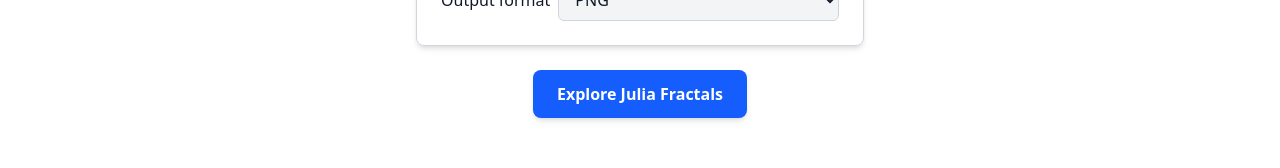
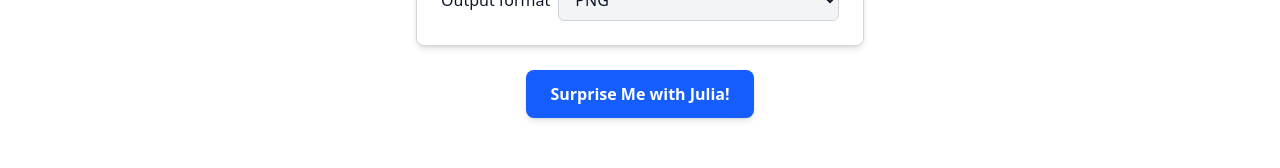
Before and after one commit to santoshxshrestha/rustylens, a Next.js app: page / in a window 1280 px wide. Shown: the part 278-446 px from the top of the page. Built offline with nearby package versions, Linux system fonts and the light colour scheme; no server answers.

Commit message:
fix: removed unused imports

```diff
--- a/app/components/UnleashJulia.tsx
+++ b/app/components/UnleashJulia.tsx
@@ -1,9 +1,9 @@
 import Link from "next/link";
 export default function UnleashJulia() {
     return (
-            <Link href="/julia" className="inline-block px-6 py-3 bg-blue-600 text-white font-semibold rounded-lg shadow-md hover:bg-blue-700 transition-colors duration-300">
-                Explore Julia Fractals
-            </Link>
+        <Link href="/julia" className="inline-block px-6 py-3 bg-blue-600 text-white font-semibold rounded-lg shadow-md hover:bg-blue-700 transition-colors duration-300">
+            Surprise Me with Julia!
+        </Link>
 
     )
 }
--- a/app/page.tsx
+++ b/app/page.tsx
@@ -3,7 +3,6 @@
 import { useEffect, useRef, useState } from "react";
 import useWasm from "./src/hooks/useWasm";
 import {handleConversion} from "@/utils/handleConversion"
-import Footer from "./components/footer";
 import UnleashJulia from "./components/UnleashJulia";
 
 export default function Home() {
```
